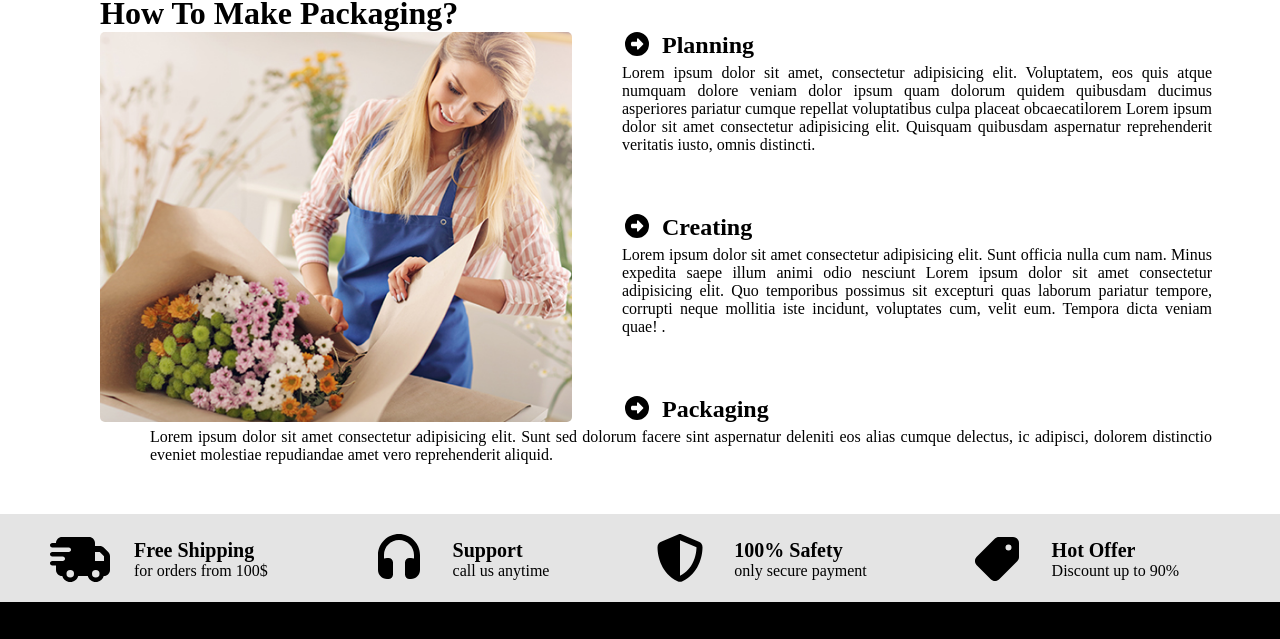
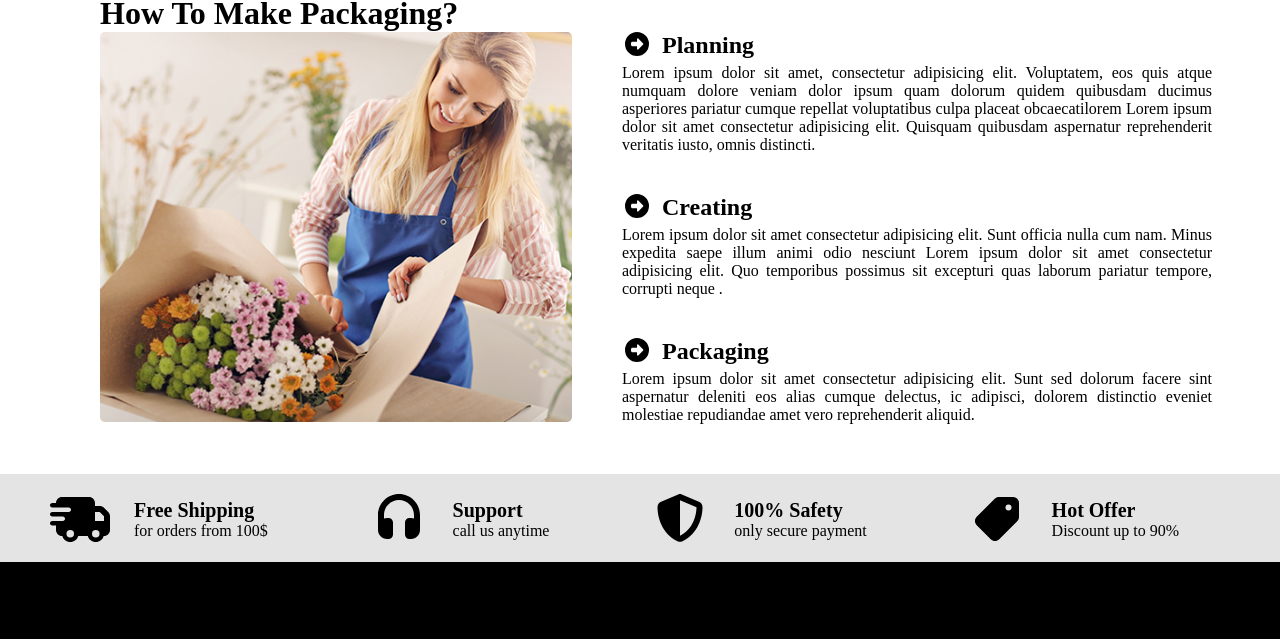
Before and after one commit to pmh33/pmh33.github.io, a plain HTML site: page OnlineShop/index.html in a window 1280 px wide. Shown: the part 1904-2543 px from the top of the page. Drawn offline with Linux system fonts and the light colour scheme.

Commit message:
CSSassignment

```diff
--- a/OnlineShop/CSS/style.css
+++ b/OnlineShop/CSS/style.css
@@ -195,7 +195,7 @@
 }
 
 .header {
-    margin-top: 60px;
+    margin-top: 40px;
 }
 
 .icon {
--- a/OnlineShop/index.html
+++ b/OnlineShop/index.html
@@ -140,7 +140,7 @@
                 <h2 ><i class="fa-solid fa-circle-right icon"  ></i>Planning</h2>
                 <p>Lorem ipsum dolor sit amet, consectetur adipisicing elit. Voluptatem, eos quis atque numquam dolore veniam dolor  ipsum quam dolorum quidem quibusdam ducimus asperiores pariatur cumque repellat voluptatibus culpa placeat obcaecatilorem Lorem ipsum dolor sit amet consectetur adipisicing elit. Quisquam quibusdam aspernatur reprehenderit veritatis iusto, omnis distincti.</p>
                 <h2 class="header"><i class="fa-solid fa-circle-right icon"></i>Creating</h2>
-                <p>Lorem ipsum dolor sit amet consectetur adipisicing elit. Sunt officia nulla cum nam. Minus expedita saepe illum   animi odio nesciunt Lorem ipsum dolor sit amet consectetur adipisicing elit. Quo temporibus possimus sit excepturi quas laborum pariatur tempore, corrupti neque mollitia iste incidunt, voluptates cum, velit eum. Tempora dicta veniam quae! .</p>
+                <p>Lorem ipsum dolor sit amet consectetur adipisicing elit. Sunt officia nulla cum nam. Minus expedita saepe illum   animi odio nesciunt Lorem ipsum dolor sit amet consectetur adipisicing elit. Quo temporibus possimus sit excepturi quas laborum pariatur tempore, corrupti neque  .</p>
                 <h2 class="header"><i class="fa-solid fa-circle-right icon"></i>Packaging</h2>
                 <p>Lorem ipsum dolor sit amet consectetur adipisicing elit. Sunt sed dolorum facere sint aspernatur deleniti eos alias cumque delectus, ic adipisci, dolorem distinctio eveniet molestiae repudiandae amet vero reprehenderit aliquid.</p>
         </div>
```
